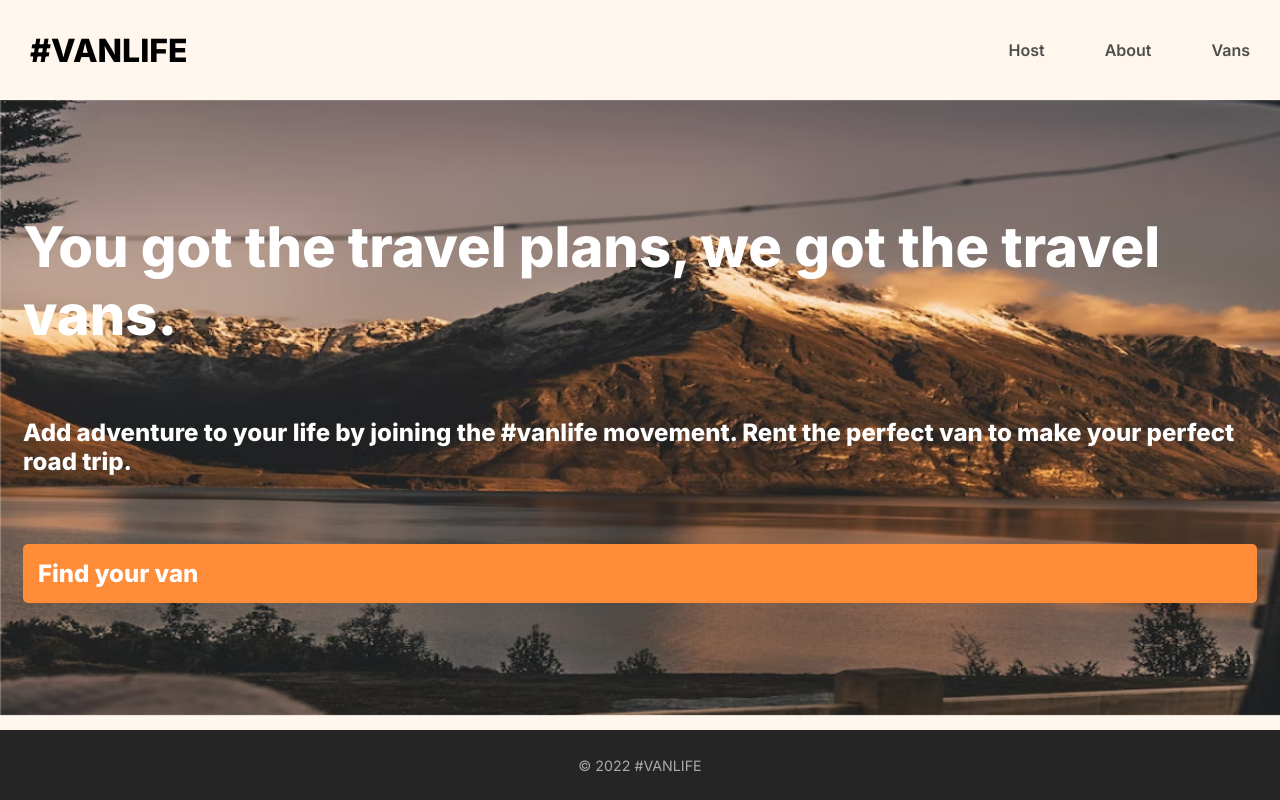
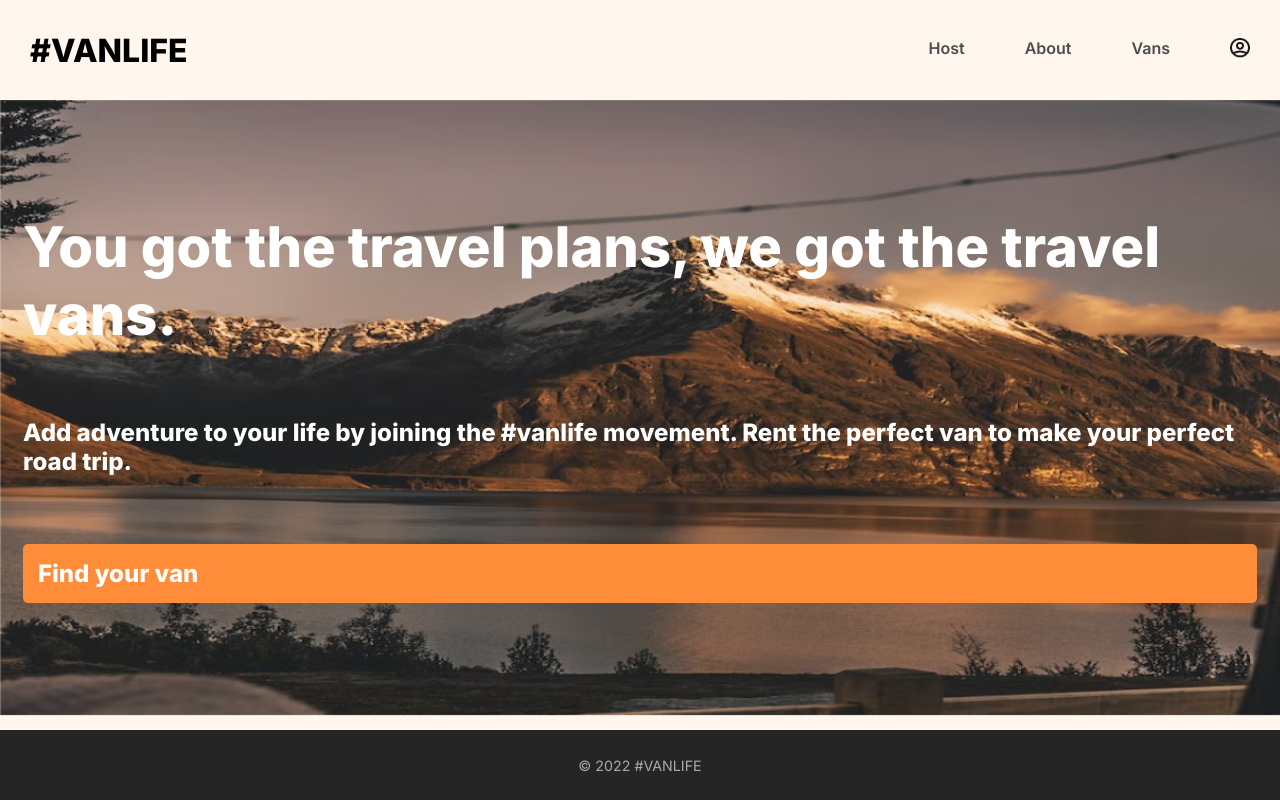
Before and after one commit to ajitdevx/react-van-life, a React (Vite) app: page / in a window 1280 px wide. Built offline with nearby package versions, Linux system fonts and the light colour scheme; what miragejs would draw is missing.

Commit message:
login icon

```diff
--- a/src/components/Header/Header.jsx
+++ b/src/components/Header/Header.jsx
@@ -1,4 +1,5 @@
 import { Link, NavLink } from "react-router"
+import LoginAvatar from "../../assets/images/avatar-icon.png"
 
 export default function Header() {
     const activeStyle = {
@@ -25,6 +26,14 @@
                     <li>
                         <NavLink style={handleActiveStyle} to="/vans" >Vans</NavLink>
                     </li>
+                    <li>
+                        <Link to="login" className="login-link">
+                            <img
+                                src={LoginAvatar}
+                                className="login-icon"
+                            />
+                        </Link>
+                    </li>
                 </ul>
             </nav>
         </header>
--- a/src/index.css
+++ b/src/index.css
@@ -59,6 +59,11 @@
     color: #161616;
 }
 
+header .login-icon {
+    height: 20px;
+    width: 20px;
+}
+
 footer {
     background-color: #252525;
     height: 70px;
```
